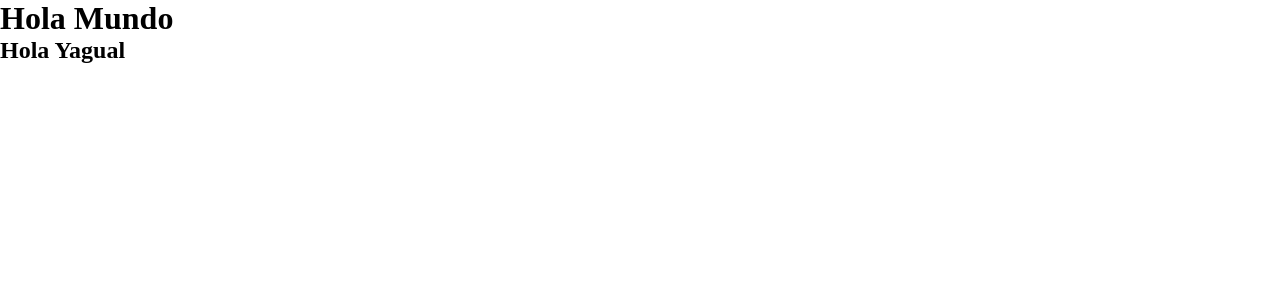
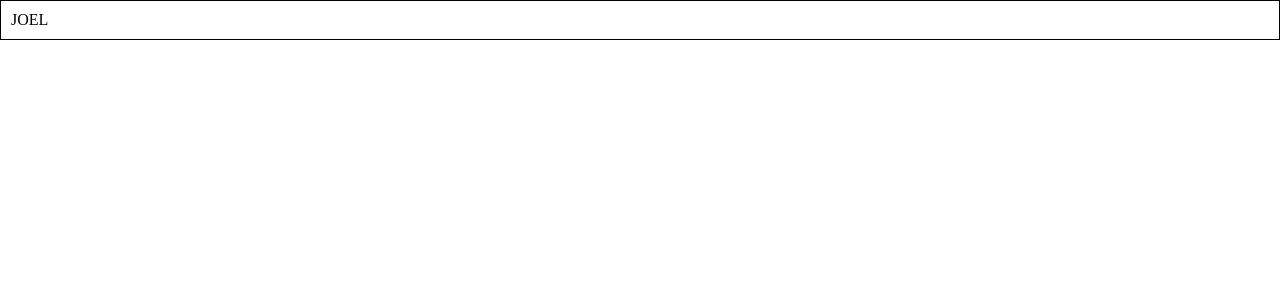
Before and after one commit to jorgesosa-funval/proyecto-comun, a React (Vite) app: page / in a window 1280 px wide. Shown: the top 300 px of the page. Built offline with nearby package versions, Linux system fonts and the light colour scheme.

Commit message:
First commit

```diff
--- a/src/App.jsx
+++ b/src/App.jsx
@@ -1,16 +1,12 @@
-import React from "react"
-
-
+import React from "react";
+import Componente from "./Componente";
 
 function App() {
-
-
   return (
     <>
-        <h1>Hola Mundo</h1>
-        <h2>Hola Yagual</h2>
+      <Componente />
     </>
-  )
+  );
 }
 
-export default App
+export default App;
--- /dev/null
+++ b/src/componente.jsx
@@ -0,0 +1,11 @@
+import React from "react";
+
+function Componente() {
+  return (
+    <div style={{ border: "1px solid black", padding: "10px" }}>
+      JOEL
+    </div>
+  );
+}
+
+export default Componente;
```
